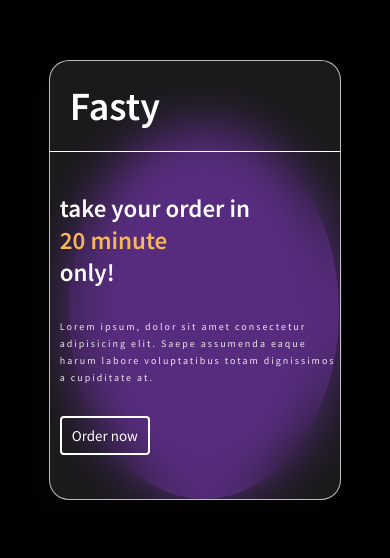
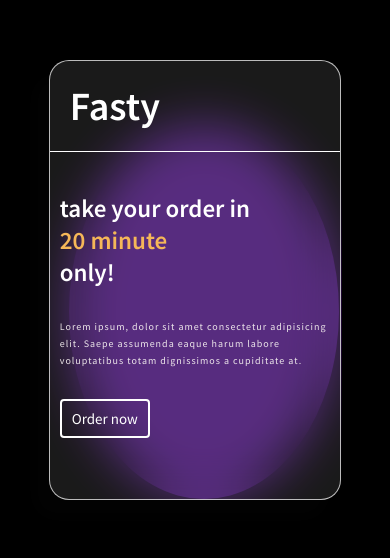
Before and after one commit to mo-kamal123/glassy, a plain HTML site: page index.html in a window 390 px wide. Shown: the part 142-700 px from the top of the page. Drawn offline with Linux system fonts and the light colour scheme.

Commit message:
Update main.css

```diff
--- a/css/main.css
+++ b/css/main.css
@@ -159,7 +159,7 @@ body{
         font-size: 10px !important;
         padding: 0 0 30px 10px !important;
         padding-left: 10px !important;
-        letter-spacing: 1px;
+        letter-spacing: 1px !important;
     }
     button {
         padding: 8px 10px !important;
```
